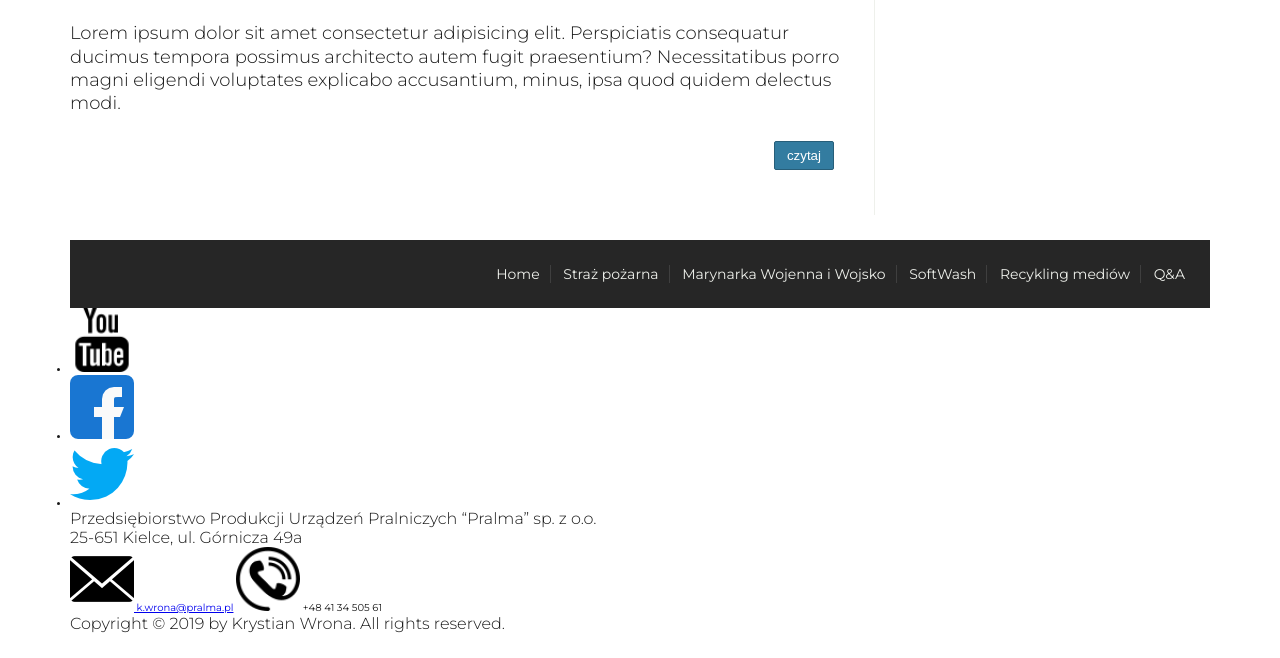
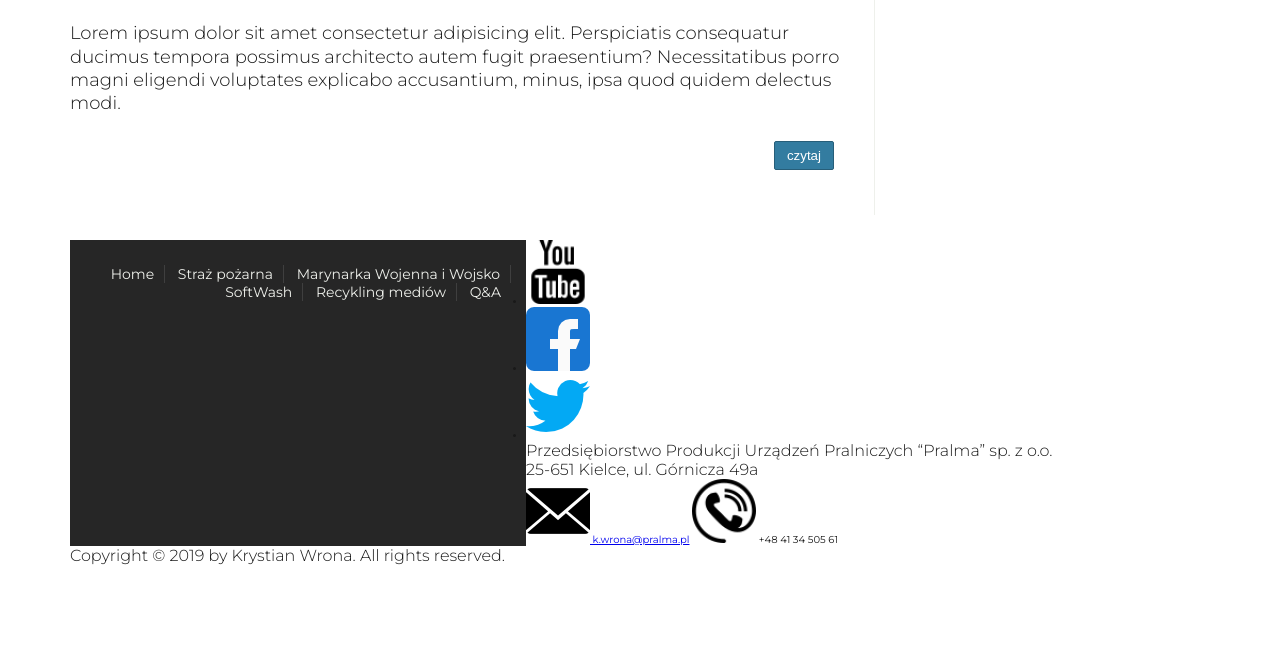
Before and after one commit to krystek77/pralma, a PHP site: page /pytania.html in a window 1280 px wide. Shown: the part 925-1583 px from the top of the page. After the commit the page ends 1490 px from the top, so only its background shows below. Run offline with PHP 8.4, Linux system fonts and the light colour scheme.

Commit message:
add layout to elements of footer

```diff
--- a/style/qanda.css
+++ b/style/qanda.css
@@ -316,6 +316,23 @@ body {
   padding-bottom: 2.5rem;
   padding-left: 1.5rem;
   padding-right: 1.5rem;
+  display: flex;
+  flex-direction: column;
+}
+@media (min-width: 992px) {
+  .footer {
+    flex-direction: row;
+    flex-wrap: wrap;
+  }
+  .footer__navigation {
+    flex-basis: 40%;
+  }
+  .footer__information {
+    flex-basis: 60%;
+  }
+  .footer__copyright {
+    flex-basis: 100%;
+  }
 }
 
 /*# sourceMappingURL=qanda.css.map */
```
Also changed, not shown: scss/qanda.scss (+21 -0 lines), 1 other file.
